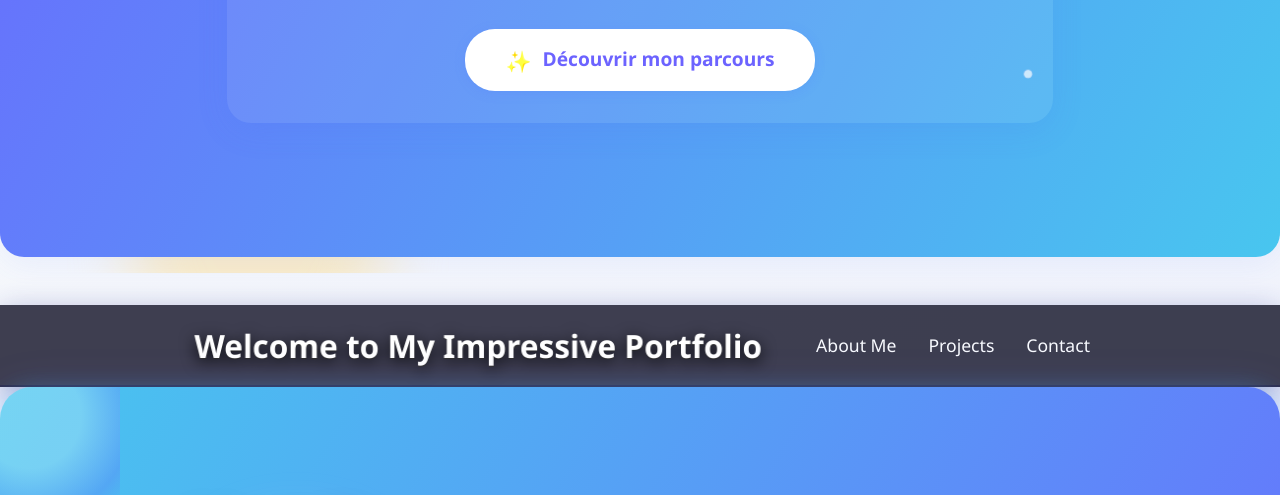
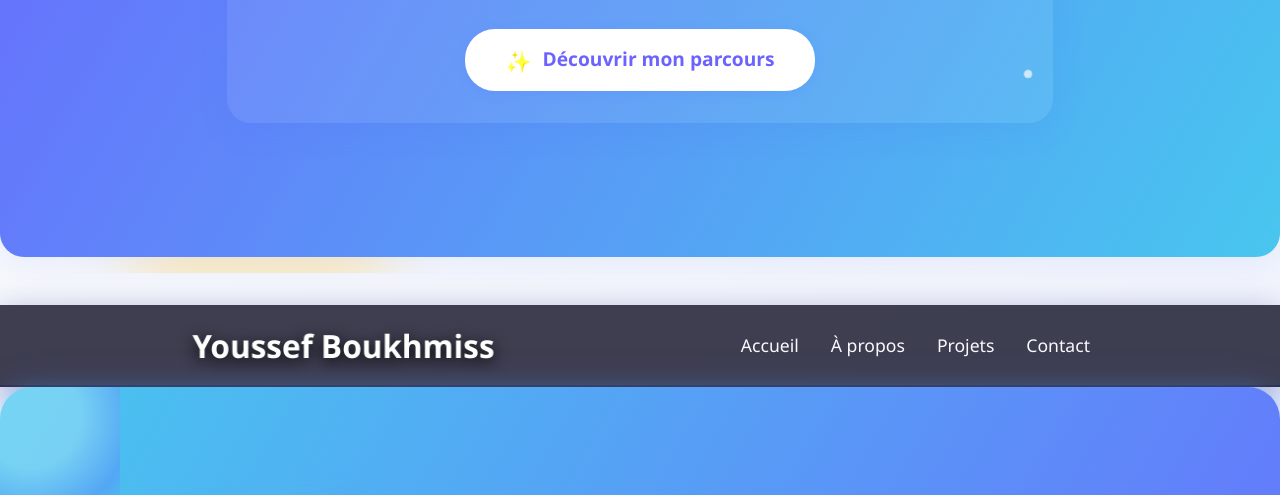
Before and after one commit to Youssef-NOTHING/my-portfolio1, a plain HTML site: page index.html in a window 1280 px wide. Shown: the part 527-1022 px from the top of the page. Drawn offline with Linux system fonts and the light colour scheme.

Commit message:
Update index.html

```diff
--- a/index.html
+++ b/index.html
@@ -34,11 +34,12 @@
     </div>
     <header>
         <div class="container">
-            <h1>Welcome to My Impressive Portfolio</h1>
+            <h1>Youssef Boukhmiss</h1>
             <nav>
                 <ul>
-                    <li><a href="#about">About Me</a></li>
-                    <li><a href="#projects">Projects</a></li>
+                    <li><a href="#home">Accueil</a></li>
+                    <li><a href="#about">À propos</a></li>
+                    <li><a href="#projects">Projets</a></li>
                     <li><a href="#contact">Contact</a></li>
                 </ul>
             </nav>
```
